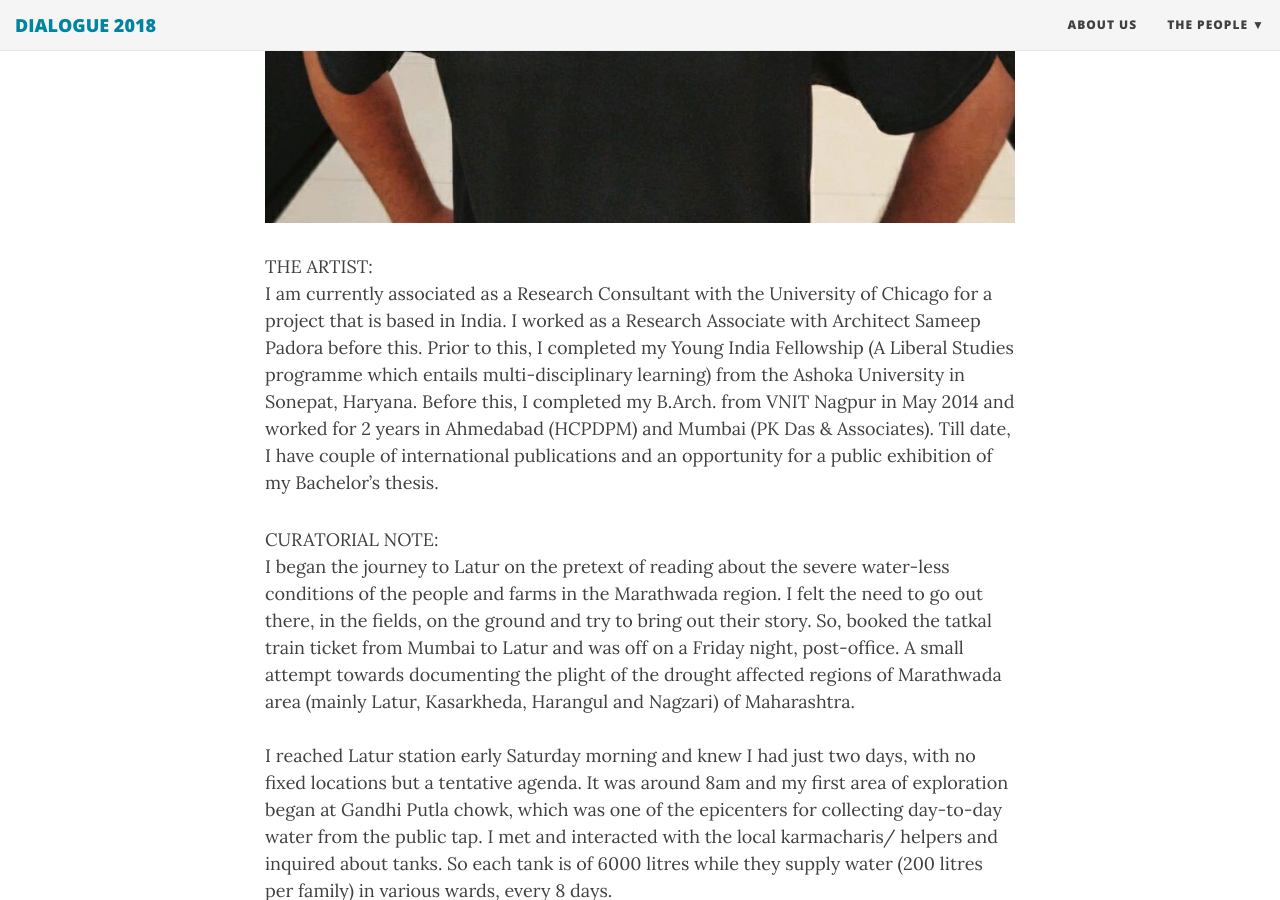
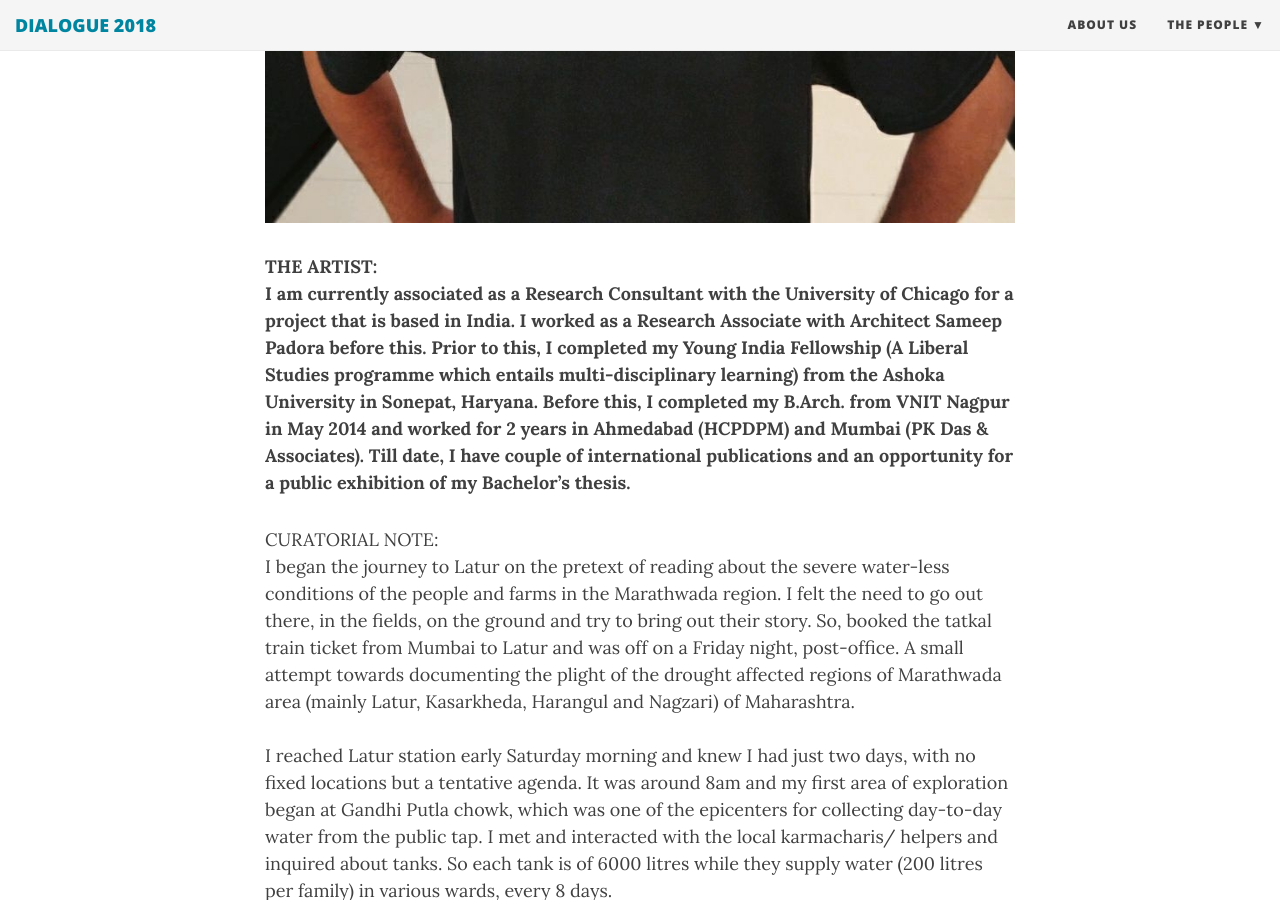
Before and after one commit to dialogue2018/dialogue2018.github.io, a Jekyll site: the page built from _people/01_Rohit_Lahoti.md, in a window 1280 px wide and 900 px high, scrolled down 917 px. Built offline with Jekyll 4.4.1, drawn with Linux system fonts in a browser that asks for light colours; nearby versions of some CDN libraries.

```diff
--- a/_people/01_Rohit_Lahoti.md
+++ b/_people/01_Rohit_Lahoti.md
@@ -9,7 +9,7 @@ image_path: /img/Rohit DP.jpg
 <p align="center">
 <img src="../../img/Rohit DP.jpg"></p>
 
-THE ARTIST:
+<b>THE ARTIST:<b>
 <br />
 I am currently associated as a Research Consultant with the University of Chicago for a project that is based in India. I worked as a Research Associate with Architect Sameep Padora before this. Prior to this, I completed my Young India Fellowship (A Liberal Studies programme which entails multi-disciplinary learning) from the Ashoka University in Sonepat, Haryana. Before this, I completed my B.Arch. from VNIT Nagpur in May 2014 and worked for 2 years in Ahmedabad (HCPDPM) and Mumbai (PK Das & Associates). Till date, I have couple of international publications and an opportunity for a public exhibition of my Bachelor's thesis.
 
```
